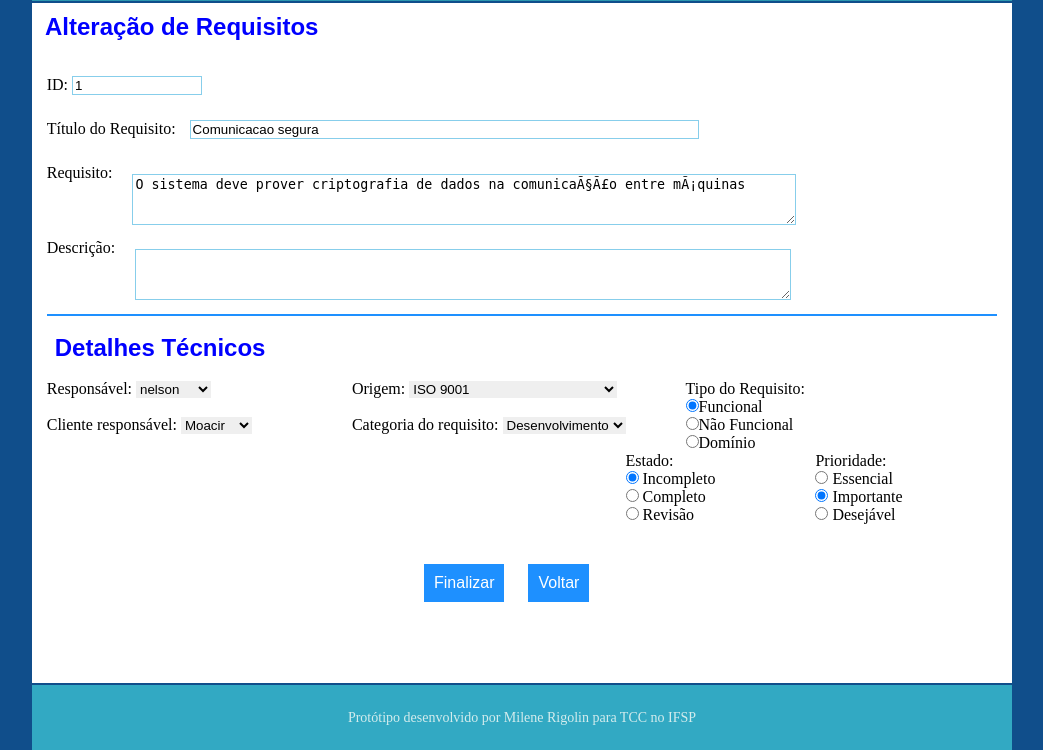
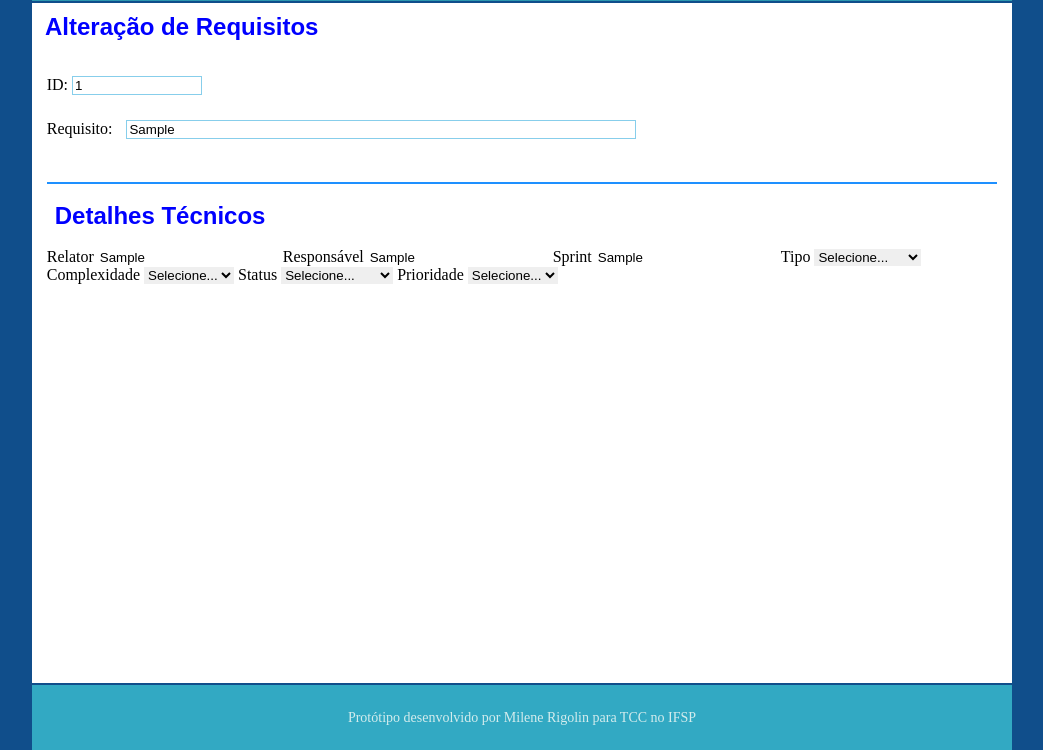
Before and after one commit to henriquegrasso/thor, a PHP site: page /altera_req.php?seq=1 in a window 1280 px wide. Shown: the part 228-978 px from the top of the page, without its empty margins (118-1161 px from the left). Run offline with PHP 8.4, Linux system fonts and the light colour scheme; a user stored in the database is signed in; data comes from the database, SQL or seed files in the repository; tables that the repository leaves empty or names only in its code hold one stand-in row (values such as "Sample post").

Commit message:
Publicando a Branch

```diff
--- a/altera_req.php
+++ b/altera_req.php
@@ -12,111 +12,68 @@
 					<div id = "form">
 					<?php
 						if($con){
-							$sql = "select * from requisito WHERE id=".$_GET['seq'];
+							$sql = "select * from requisitos WHERE idrequisitos=".$_GET['seq'];
 							$rs = mysqli_query($con, $sql);
 							if($rs){
 								if($req = mysqli_fetch_array($rs)){?>
 
 									<form id = "alt_req" action = "update_req.php" method = "POST">
 											ID: <input type="text" name="seq_req" size=5
-												value="<?php echo $req['id'];?>" class = " id" readonly> <br>
+												value="<?php echo $req['idrequisitos'];?>" class = " id" readonly> <br>
 
-											Título do Requisito: <input type = "text" name = "nome_req" class = "input_n"
-												value="<?php echo $req['titulo_req'];?>"> <br>
-
-											<label>Requisito:</label><textarea name = "tx_req" cols = 80 rows = 3 ><?php echo $req['texto_req'];?></textarea><br>
-
-											<label>Descrição:</label><textarea name = "tx_desc" cols = 79 rows = 3 ><?php echo $req['descricao'];?></textarea>
+											Requisito: <input type = "text" name = "nome_req" class = "input_n"
+												value="<?php echo $req['conteudo'];?>"> <br>
 									<br>
 									<hr/>
 									<br>
 										<h2> Detalhes Técnicos </h2>
 										<br>
-										<div id = "resp">
-											Responsável:
-												<select name = "cmbEquipe">
-													<?php
-													   if($con){
-															$sql = "select * from usuario where tipo = 'funcionario'";
-															$rs = mysqli_query($con, $sql);
-															while ($cmb = mysqli_fetch_array($rs)){
-																if($req['usuario_id_funcionario'] == $cmb['id']){
-																	echo "<option value= ".$cmb['id']." selected >" .$cmb['nome']." </option>";
-																}else{
-																	echo "<option value= ".$cmb['id'].">" .$cmb['nome']." </option>";
 
-																}
-															}
-														}
-													?>
+										<label name="lb_Relator">Relator</label>
+										<input type="text" name="text_Relator" value="<?php echo $req['relator'];?>">
 
-												</select> <br>	<br>
-											Cliente responsável:
-												<select name = "cmbCliente">
-													<?php
-													   if($con){
-															$sql = "select * from usuario where tipo = 'cliente'";
-															$rs = mysqli_query($con, $sql);
-															while ($cmb = mysqli_fetch_array($rs)){
-																if($req['usuario_id_cliente'] == $cmb['id']){
-																	echo "<option value= ".$cmb['id']." selected >" .$cmb['nome']." </option>";
-																}else{
-																	echo "<option value= ".$cmb['id'].">" .$cmb['nome']." </option>";
+										<label name="lb_Responsavel">Responsável</label>
+										<input type="text" name="text_Responsavel" value="<?php echo $req['responsavel'];?>">
 
-																}
-															}
-														}
-													?>
-												</select>
-										</div><!--/resp-->
-										<div id = "cat">
-												Origem:
-												<select name = "cmbOrigem">
-													<?php
-													   if($con){
-															$sql = "select * from origem";
-															$rs = mysqli_query($con, $sql);
-															while ($cmb = mysqli_fetch_array($rs)){
-																if($req['origem_id'] == $cmb['id']){
-																	echo "<option value= ".$cmb['id']." selected >" .$cmb['nome']." </option>";
-																}else{
-																	echo "<option value= ".$cmb['id'].">" .$cmb['nome']." </option>";
+										<label name="lb_Sprint">Sprint</label>
+										<input type="text" name="text_Sprint" value="<?php echo $req['sprint'];?>">
 
-																}
-															}
-														}
-													?>
-												</select>	<br><br>
-											Categoria do requisito:
-												<select name = "cmbCategoria">
-													<option <?php echo ($req['categoria']== "Interface"?"selected":"");?>> Interface</option>
-													<option <?php echo ($req['categoria']== "Desenvolvimento"?"selected":"");?>>Desenvolvimento</option>
-													<option <?php echo ($req['categoria']== "Teste"?"selected":"");?>>Teste</option>
-												</select>
-										</div><!--/cat-->
+										<label name="lb_Tipo">Tipo</label>
+										<select name="select_Tipo" id="select_Tipo" value="<?php echo $req['tipo'];?>">
+											<option>Selecione...</option>
+											<option>Funcional</option>
+											<option>Não-Funcional</option>
+											<option>Interface</option>
+										</select>
 
-											<div id = "tp_req">
-												Tipo do Requisito:<br>
-												<input type="radio" name="tipo" value="funcional" <?php echo ($req['tipo']== "funcional"?"checked":"");?>>Funcional<br>
-												<input type="radio" name="tipo" value="nfuncional" <?php echo ($req['tipo']== "nfuncional"? "checked":"");?> >Não Funcional<br>
-												<input type="radio" name="tipo" value="dominio" <?php echo ($req['tipo']== "dominio"? "checked":"");?>>Domínio
-											</div><!--/tp_req-->
-											<div id = "status">
-												Estado:<br>
-												<input type="radio" name ="status" value="incompleto" <?php echo ($req['estado']== "incompleto"?"checked":"");?>> Incompleto <br>
-												<input type="radio" name ="status" value="completo" <?php echo ($req['estado']== "completo"?"checked":"");?>> Completo<br>
-												<input type="radio" name ="status" value="revisao" <?php echo ($req['estado']== "revisao"?"checked":"");?>> Revisão
-											</div><!--/status-->
-											<div id = "prior">
-												Prioridade:<br>
-												<input type="radio" name ="pri" value="essencial" <?php echo ($req['prioridade']== "essencial"?"checked":"");?>> Essencial<br>
-												<input type="radio"  name ="pri" value="importante" <?php echo ($req['prioridade']== "importante"?"checked":"");?>> Importante<br>
-												<input type="radio"  name ="pri" value="desejavel" <?php echo ($req['prioridade']== "desejavel"?"checked":"");?>> Desejável<br>
-											</div><!--/prior-->
-										<div id = "btn">
-											<center><input class="btn_monitora" type="submit" value="Finalizar">
-											<a href="consulta_req.php"><input class="btn_monitora" type="button" value="Voltar"></a>
-										</div><!--/btn-->
+										<br>
+
+										<label name="lb_Complexidade">Complexidade</label>
+										<select name="select_Complexidade" id="select_Complexidade" value="<?php echo $req['complexidade'];?>">
+											<option>Selecione...</option>
+											<option>Baixa</option>
+											<option>Média</option>
+											<option>Alta</option>
+										</select>
+
+										<label name="lb_Status">Status</label>
+										<select name="select_Status" id="select_Status" value="<?php echo $req['status'];?>">
+											<option>Selecione...</option>
+											<option>Em Aberto</option>
+											<option>Em Progresso</option>
+											<option>Sob Aprovação</option>
+											<option>Finalizado</option>
+											<option>Cancelado</option>
+										</select>
+
+										<label name="lb_Prioridade">Prioridade</label>
+										<select name="select_Prioridade" id="select_Prioridade" value="<?php echo $req['prioridade'];?>">
+											<option>Selecione...</option>
+											<option>Alta</option>
+											<option>Média</option>
+											<option>Baixa</option>
+										</select>
+
 					 	</form>
 					</div><!--/form-->
 			</article><!--/content-->
--- a/delete_req.php
+++ b/delete_req.php
@@ -10,12 +10,12 @@
 <?php
 	$seq_req = $_GET['seq'];
 	if($con){
-		$sql = "select * from requisito WHERE id =".$_GET['seq'];
+		$sql = "select * from requisitos WHERE idrequisitos =".$_GET['seq'];
 		$rs = mysqli_query($con, $sql);
 		if($rs){
 			if($valor = mysqli_fetch_array($rs)){
-				$sql = "DELETE FROM requisito
-		          WHERE id = $seq_req;";
+				$sql = "DELETE FROM requisitos
+		          WHERE idrequisitos = $seq_req;";
 				$rs = mysqli_query($con, $sql);
 				if($rs){
 					$sql = "UPDATE log_requisito set id_user = ".$_SESSION['id']."
```
Also changed, not shown: cadastro_req.php (+29 -5 lines), consultar_requisito.php (added, +58 -0 lines).
